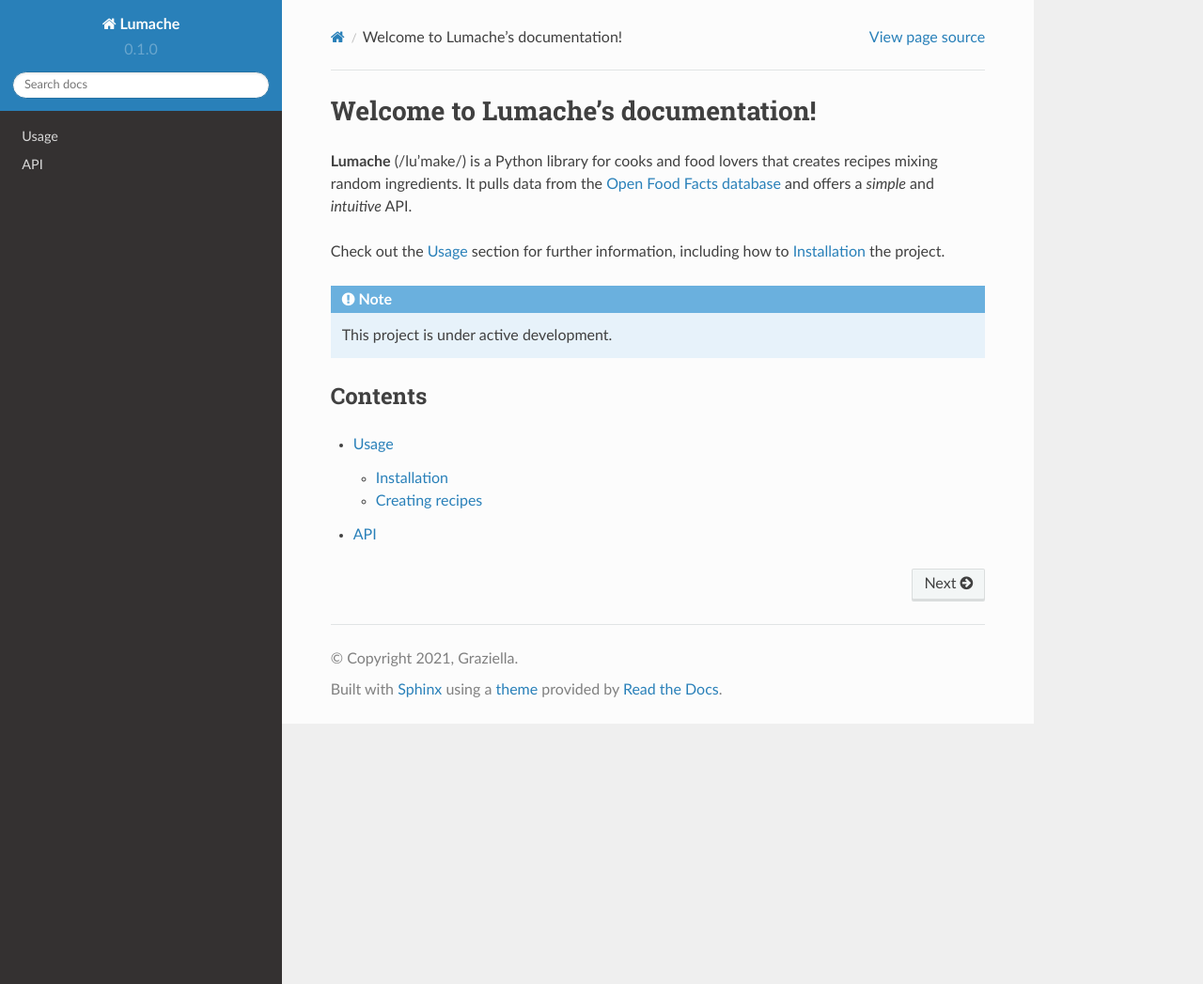
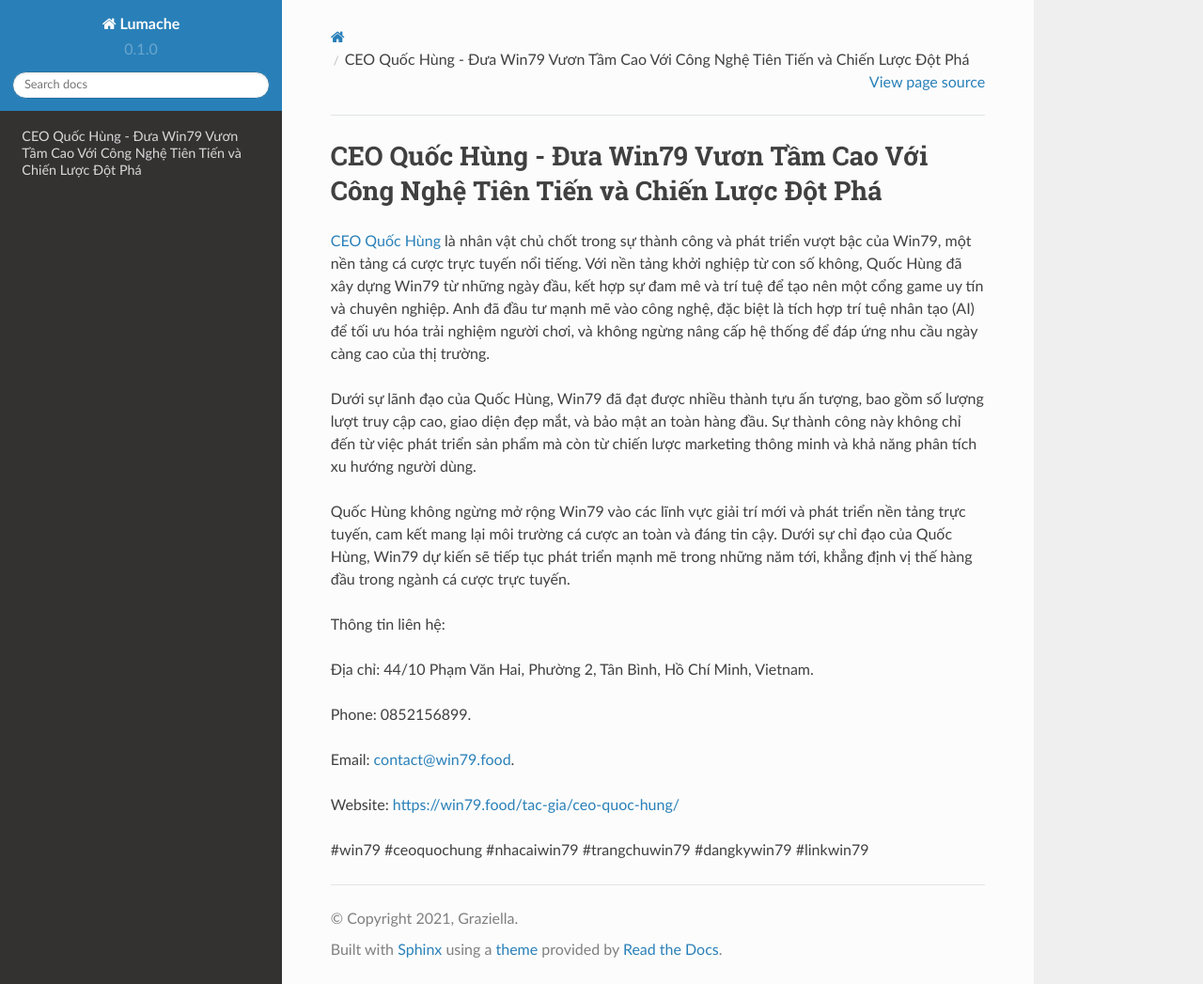
Before and after one commit to vanthanhtuan2022/ceoquochung, a Sphinx documentation site: the page built from docs/source/index.rst, in a window 1280 px wide and 1047 px high. Shown: the whole window at 94% size. Built offline with Sphinx 7.4.7 and the Read the Docs theme 2.0.0, drawn with Linux system fonts in a browser that asks for light colours.

Commit message:
Update index.rst

```diff
--- a/docs/source/index.rst
+++ b/docs/source/index.rst
@@ -1,22 +1,20 @@
-Welcome to Lumache's documentation!
+CEO Quốc Hùng - Đưa Win79 Vươn Tầm Cao Với Công Nghệ Tiên Tiến và Chiến Lược Đột Phá
 ===================================
 
-**Lumache** (/lu'make/) is a Python library for cooks and food lovers
-that creates recipes mixing random ingredients.
-It pulls data from the `Open Food Facts database <https://world.openfoodfacts.org/>`_
-and offers a *simple* and *intuitive* API.
+`CEO Quốc Hùng <https://win79.food/tac-gia/ceo-quoc-hung/>`_ là nhân vật chủ chốt trong sự thành công và phát triển vượt bậc của Win79, một nền tảng cá cược trực tuyến nổi tiếng. Với nền tảng khởi nghiệp từ con số không, Quốc Hùng đã xây dựng Win79 từ những ngày đầu, kết hợp sự đam mê và trí tuệ để tạo nên một cổng game uy tín và chuyên nghiệp. Anh đã đầu tư mạnh mẽ vào công nghệ, đặc biệt là tích hợp trí tuệ nhân tạo (AI) để tối ưu hóa trải nghiệm người chơi, và không ngừng nâng cấp hệ thống để đáp ứng nhu cầu ngày càng cao của thị trường.
 
-Check out the :doc:`usage` section for further information, including
-how to :ref:`installation` the project.
+Dưới sự lãnh đạo của Quốc Hùng, Win79 đã đạt được nhiều thành tựu ấn tượng, bao gồm số lượng lượt truy cập cao, giao diện đẹp mắt, và bảo mật an toàn hàng đầu. Sự thành công này không chỉ đến từ việc phát triển sản phẩm mà còn từ chiến lược marketing thông minh và khả năng phân tích xu hướng người dùng.
 
-.. note::
+Quốc Hùng không ngừng mở rộng Win79 vào các lĩnh vực giải trí mới và phát triển nền tảng trực tuyến, cam kết mang lại môi trường cá cược an toàn và đáng tin cậy. Dưới sự chỉ đạo của Quốc Hùng, Win79 dự kiến sẽ tiếp tục phát triển mạnh mẽ trong những năm tới, khẳng định vị thế hàng đầu trong ngành cá cược trực tuyến.
 
-   This project is under active development.
+Thông tin liên hệ:
 
-Contents
---------
+Địa chỉ: 44/10 Phạm Văn Hai, Phường 2, Tân Bình, Hồ Chí Minh, Vietnam.
 
-.. toctree::
+Phone: 0852156899.
 
-   usage
-   api
+Email: contact@win79.food.
+
+Website: https://win79.food/tac-gia/ceo-quoc-hung/
+
+#win79 #ceoquochung #nhacaiwin79 #trangchuwin79 #dangkywin79 #linkwin79
```
